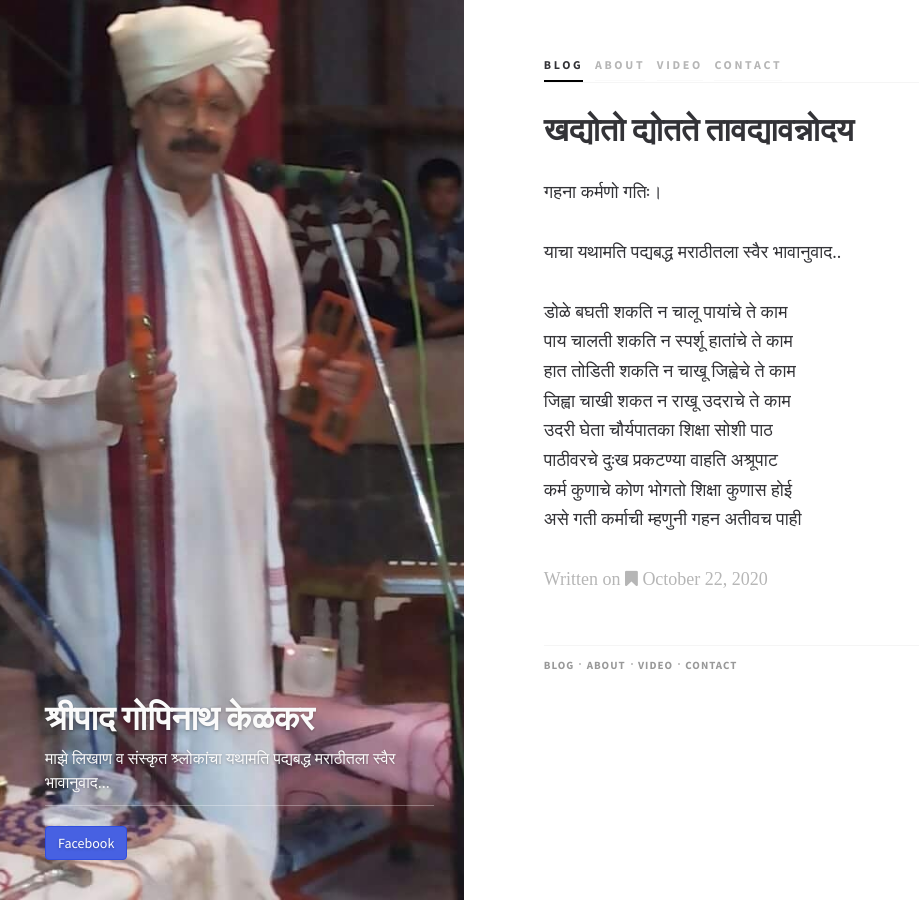
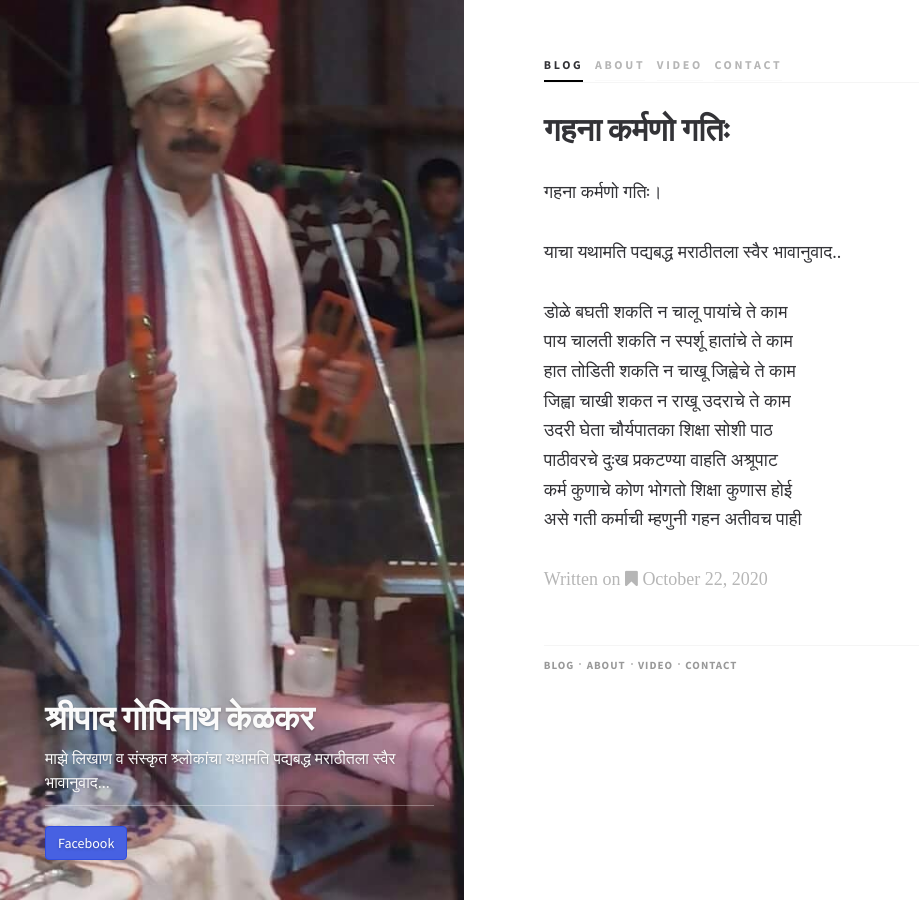
Before and after one commit to shripadkelkar/shripadkelkar.github.io, a Jekyll site: the page built from _posts/2020-10-22-गहना कर्मणो.md, in a window 1280 px wide. Shown: the whole page, without its empty margins (0-919 px from the left). Built offline with Jekyll 4.4.1, drawn with Linux system fonts in a browser that asks for light colours; nearby versions of some CDN libraries; some web fonts are replaced; library files that are not in the unit come from our copies.

Commit message:
Update 2020-10-22-गहना कर्मणो.md

```diff
--- a/_posts/2020-10-22-गहना कर्मणो.md
+++ b/_posts/2020-10-22-गहना कर्मणो.md
@@ -1,6 +1,6 @@
 ---
 layout: post
-title: खद्योतो द्योतते तावद्यावन्नोदय
+title: गहना कर्मणो गतिः
 published: true
 ---
 
```
